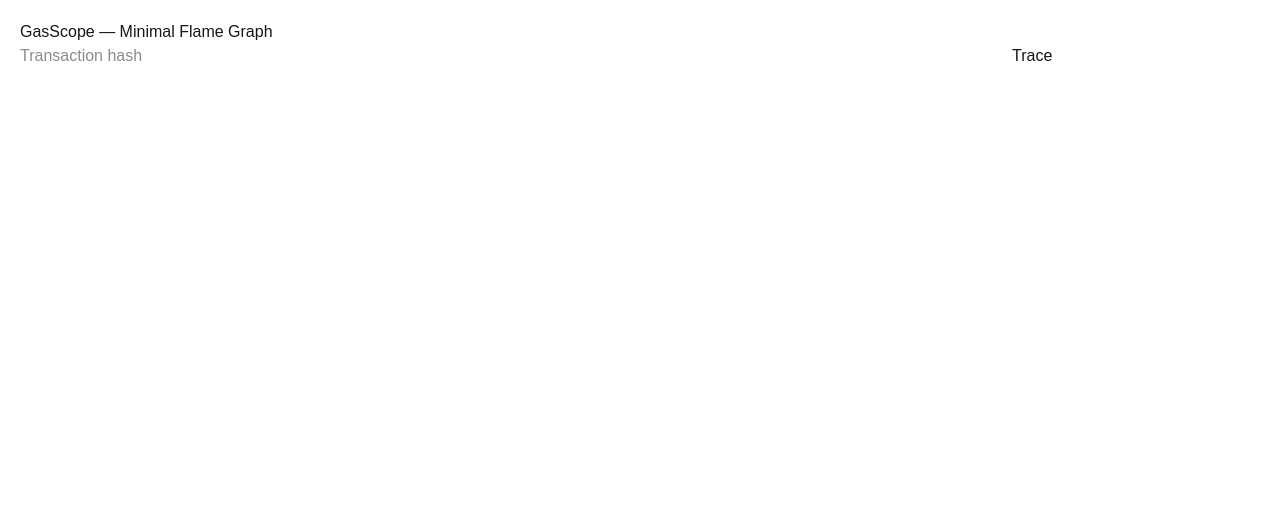
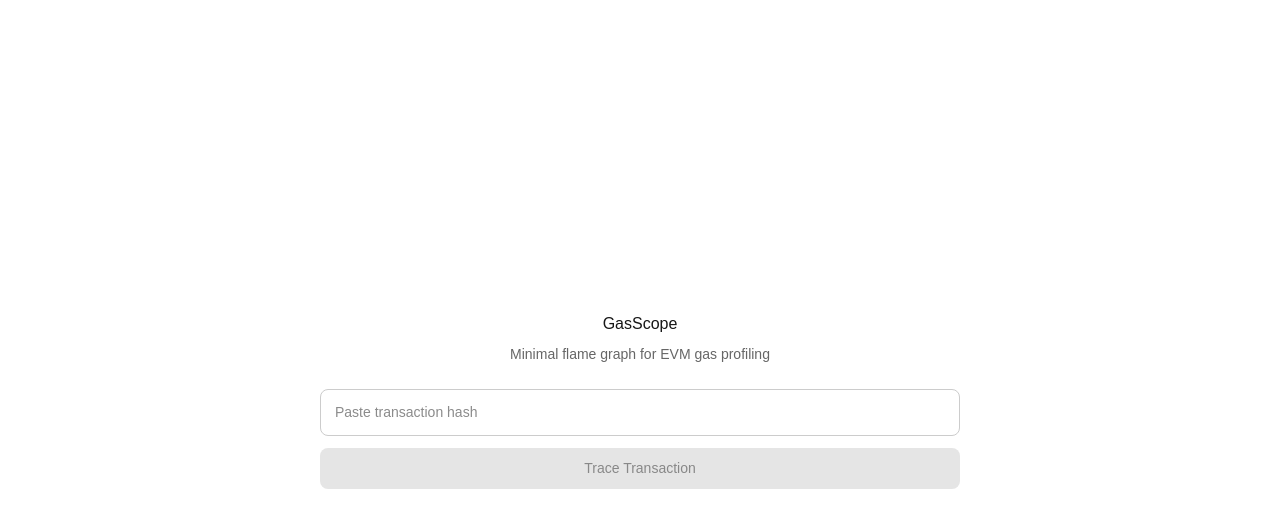
Before and after one commit to entuziaz/gasscope, a Next.js app: page / in a window 1280 px wide. Shown: the top 528 px of the page. Built offline with nearby package versions, Linux system fonts and the light colour scheme.

Commit message:
refactor: minimal ux touches

```diff
--- a/app/components/FlameGraph.tsx
+++ b/app/components/FlameGraph.tsx
@@ -8,34 +8,49 @@ type Props = {
 
 export function FlameGraph({ node, parentValue, depth = 0 }: Props) {
   const base = parentValue ?? node.value   // ROOT uses itself
-  const widthPercent = (node.value / base) * 100
+  const widthPercent = Math.max((node.value / base) * 100, 0.5)
 
-  return (
+  const isRoot = depth === 0
+
+    return (
     <div
       style={{
-        marginLeft: depth === 0 ? 0 : 2,
-        border: "1px solid #444",
-        background: "#ffcc80",
+        marginLeft: isRoot ? 0 : 2,
         width: `${widthPercent}%`,
-        fontSize: "12px",
         boxSizing: "border-box",
+        border: "1px solid #999",
+        background: isRoot ? "#ffd699" : "#ffcc80",
+        fontSize: 12,
+        lineHeight: 1.3,
+        cursor: "default",
       }}
+      title={`${node.name} — ${node.value.toLocaleString()} gas`}
     >
       {/* Label */}
       <div
         style={{
-          padding: "2px 4px",
+          padding: "4px 6px",
           whiteSpace: "nowrap",
           overflow: "hidden",
           textOverflow: "ellipsis",
+          fontWeight: isRoot ? 600 : 400,
         }}
       >
-        {node.name} — {node.value.toLocaleString()} gas
+        {node.name}
+        <span style={{ color: "#333" }}>
+          {" "}
+          — {node.value.toLocaleString()} gas
+        </span>
       </div>
 
       {/* Children */}
       {node.children && node.children.length > 0 && (
-        <div style={{ display: "flex" }}>
+        <div
+          style={{
+            display: "flex",
+            borderTop: "1px solid #bbb",
+          }}
+        >
           {node.children.map((child, i) => (
             <FlameGraph
               key={i}
--- a/app/page.tsx
+++ b/app/page.tsx
@@ -7,6 +7,7 @@ import { FlameNode, opcodeGasToFlame } from "@/lib/flame"
 export default function Home() {
   const [root, setRoot] = useState<FlameNode | null>(null)
   const [txHash, setTxHash] = useState("")
+  const isValidTx = txHash.trim().length > 0
 
   async function loadTrace() {
     const res = await fetch("/trace", {
@@ -19,27 +20,87 @@ export default function Home() {
     })
 
     const data = await res.json()
-    // setRoot(data.root)
-    const flameRoot = opcodeGasToFlame(data.opcodes.gas)
-    setRoot(flameRoot)
+    setRoot(data.root)
+    // const flameRoot = opcodeGasToFlame(data.opcodes.gas)
+    // setRoot(flameRoot)
   }
 
   return (
-    <main style={{ padding: 20 }}>
-      <h1>GasScope — Minimal Flame Graph</h1>
+    <main
+      style={{
+        minHeight: "100vh",
+        display: "flex",
+        flexDirection: "column",
+        alignItems: "center",
+        justifyContent: root ? "flex-start" : "center",
+        padding: "32px",
+      }}
+    >
+      {/* Header / Input Card */}
+      <div
+        style={{
+          width: "100%",
+          maxWidth: 640,
+          textAlign: "center",
+        }}
+      >
+        <h1 style={{ marginBottom: 8 }}>GasScope</h1>
+        <p style={{ marginBottom: 24, color: "#666", fontSize: 14 }}>
+          Minimal flame graph for EVM gas profiling
+        </p>
 
-      <input
-        value={txHash}
-        onChange={(e) => setTxHash(e.target.value)}
-        placeholder="Transaction hash"
-        style={{ width: "80%" }}
-      />
+        <input
+          value={txHash}
+          onChange={(e) => setTxHash(e.target.value)}
+          placeholder="Paste transaction hash"
+          style={{
+            width: "100%",
+            padding: "12px 14px",
+            fontSize: 14,
+            borderRadius: 8,
+            border: "1px solid #ccc",
+            outline: "none",
+          }}
+          onFocus={(e) => {
+            e.currentTarget.style.borderColor = "#000"
+          }}
+          onBlur={(e) => {
+            e.currentTarget.style.borderColor = "#ccc"
+          }}
+        />
 
-      <button onClick={loadTrace}>Trace</button>
+        <button
+          onClick={loadTrace}
+          disabled={!isValidTx}
+          style={{
+            marginTop: 12,
+            width: "100%",
+            padding: "10px",
+            fontSize: 14,
+            borderRadius: 8,
+            border: "none",
+            cursor: isValidTx ? "pointer" : "not-allowed",
+            background: isValidTx ? "#000" : "#e5e5e5",
+            color: isValidTx ? "#fff" : "#888",
+            transition: "all 0.15s ease",
+          }}
+        >
+          Trace Transaction
+        </button>
 
-      <div style={{ marginTop: 20 }}>
-        {root && <FlameGraph node={root} />}
       </div>
+
+      {/* Flame graph */}
+      {root && (
+        <div
+          style={{
+            width: "100%",
+            marginTop: 40,
+          }}
+        >
+          <FlameGraph node={root} />
+        </div>
+      )}
     </main>
   )
 }
--- a/app/trace/route.ts
+++ b/app/trace/route.ts
@@ -70,6 +70,7 @@ export async function POST(req: NextRequest) {
         })
 
         rpcResponse = await res.json()
+        console.log("RPC RESPONSE:", rpcResponse)
     } catch (err) {
         return NextResponse.json(
             { error: "Failed to reach RPC node" },
--- a/lib/aggregate.ts
+++ b/lib/aggregate.ts
@@ -18,7 +18,7 @@ export function aggregateOpcodes(frame: CallFrame): OpcodeStats {
 
   function visit(node: CallFrame) {
     // Merge this frame's opcode stats
-    for (const [op, count] of Object.entries(node.opcodes.counts)) {
+    for (const [op, count] of Object.entries(node.opcodes.counts ?? {})) {
       result.counts[op] = (result.counts[op] ?? 0) + count
     }
 
```
Also changed, not shown: 1 other file (tests, documents, lock files or other folders).
